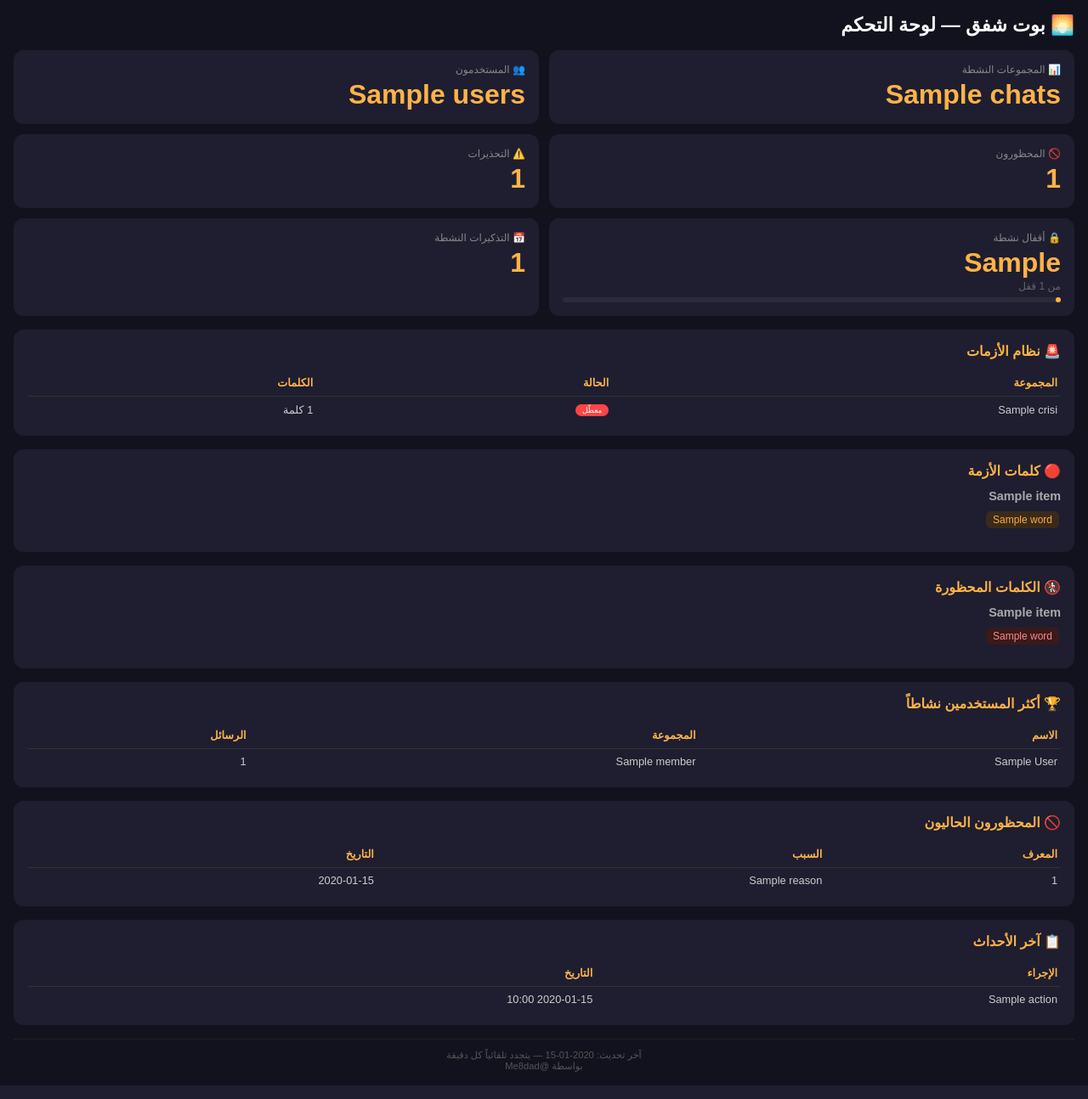
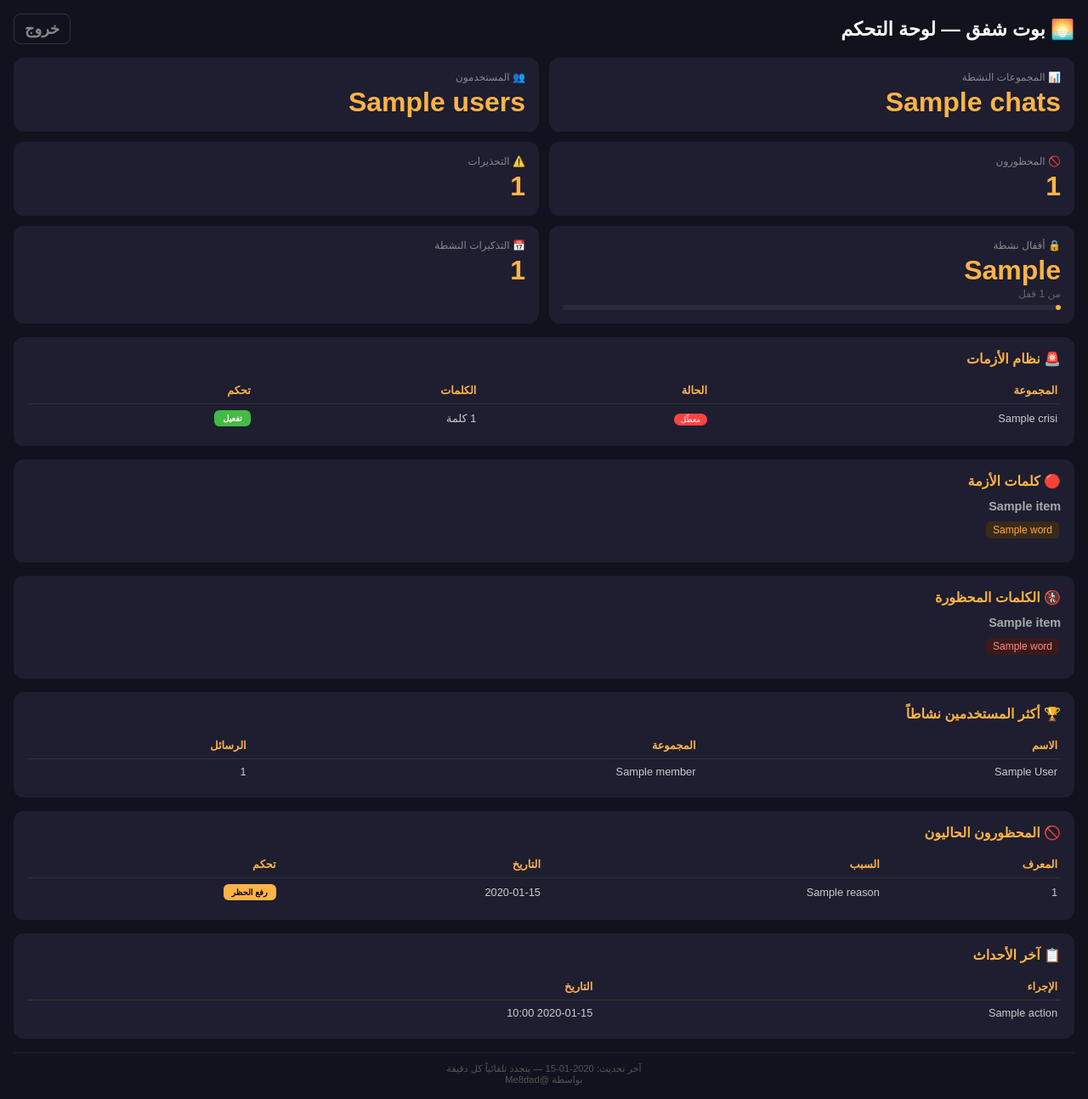
Before and after one commit to meqdad11/-2-, a FastAPI app: template templates/dashboard.html in a window 1280 px wide. Shown: the whole page at 85% size. Run offline with FastAPI, Linux system fonts and the light colour scheme; the template is opened without the code that fills it: most values are stand-ins (such as "Sample title", 1, 10 or a date in 2020).

Commit message:
Update dashboard.html

```diff
--- a/templates/dashboard.html
+++ b/templates/dashboard.html
@@ -8,13 +8,11 @@
     <style>
         * { box-sizing: border-box; margin: 0; padding: 0; }
         body { font-family: Arial, sans-serif; background: #12121f; color: #e0e0e0; padding: 16px; }
-        h1 { font-size: 1.4em; margin-bottom: 16px; color: #fff; display: flex; align-items: center; gap: 8px; }
+        h1 { font-size: 1.4em; margin-bottom: 16px; color: #fff; display: flex; align-items: center; gap: 8px; justify-content: space-between; }
         h2 { font-size: 1em; color: #ffb347; margin-bottom: 12px; }
         h3 { font-size: 0.9em; color: #aaa; margin-bottom: 8px; }
 
         .grid { display: grid; grid-template-columns: 1fr 1fr; gap: 12px; margin-bottom: 16px; }
-        .grid-3 { display: grid; grid-template-columns: 1fr 1fr 1fr; gap: 12px; margin-bottom: 16px; }
-
         .card { background: #1e1e30; border-radius: 12px; padding: 16px; }
         .card.full { grid-column: 1 / -1; }
 
@@ -43,11 +41,32 @@
         .progress-bar { height: 6px; border-radius: 4px; background: #ffb347; }
 
         .empty { color: #555; font-size: 0.8em; text-align: center; padding: 12px; }
+
+        .btn { border: none; border-radius: 6px; padding: 4px 10px; font-size: 0.75em;
+               cursor: pointer; font-weight: bold; transition: opacity 0.2s; }
+        .btn:hover { opacity: 0.8; }
+        .btn-red { background: #ff4444; color: #fff; }
+        .btn-green { background: #44bb44; color: #fff; }
+        .btn-yellow { background: #ffb347; color: #000; }
+        .btn-gray { background: #444; color: #ccc; }
+
+        .logout { font-size: 0.8em; color: #888; text-decoration: none; padding: 6px 12px;
+                  border: 1px solid #333; border-radius: 8px; }
+        .logout:hover { color: #ff6666; border-color: #ff6666; }
+
+        .toast { position: fixed; bottom: 20px; left: 50%; transform: translateX(-50%);
+                 background: #44bb44; color: #fff; padding: 10px 20px; border-radius: 8px;
+                 font-size: 0.85em; display: none; z-index: 999; }
     </style>
 </head>
 <body>
 
-<h1>🌅 بوت شفق — لوحة التحكم</h1>
+<div class="toast" id="toast"></div>
+
+<h1>
+    🌅 بوت شفق — لوحة التحكم
+    <a href="/logout" class="logout">خروج</a>
+</h1>
 
 <!-- إحصائيات رئيسية -->
 <div class="grid">
@@ -79,12 +98,12 @@
     </div>
 </div>
 
-<!-- نظام الأزمات -->
+<!-- نظام الأزمات مع أزرار تحكم -->
 <div class="section card">
     <h2>🚨 نظام الأزمات</h2>
     {% if crisis_data %}
     <table>
-        <tr><th>المجموعة</th><th>الحالة</th><th>الكلمات</th></tr>
+        <tr><th>المجموعة</th><th>الحالة</th><th>الكلمات</th><th>تحكم</th></tr>
         {% for c in crisis_data %}
         <tr>
             <td>{{ c.chat_name }}</td>
@@ -96,6 +115,13 @@
                 {% endif %}
             </td>
             <td>{{ c.word_count }} كلمة</td>
+            <td>
+                {% if c.enabled %}
+                <button class="btn btn-red" onclick="toggleCrisis('{{ c.chat_id }}', false)">تعطيل</button>
+                {% else %}
+                <button class="btn btn-green" onclick="toggleCrisis('{{ c.chat_id }}', true)">تفعيل</button>
+                {% endif %}
+            </td>
         </tr>
         {% endfor %}
     </table>
@@ -157,17 +183,20 @@
     {% endif %}
 </div>
 
-<!-- المحظورون الحاليون -->
+<!-- المحظورون مع زر رفع الحظر -->
 <div class="section card">
     <h2>🚫 المحظورون الحاليون</h2>
     {% if ban_list %}
     <table>
-        <tr><th>المعرف</th><th>السبب</th><th>التاريخ</th></tr>
+        <tr><th>المعرف</th><th>السبب</th><th>التاريخ</th><th>تحكم</th></tr>
         {% for b in ban_list %}
         <tr>
             <td>{{ b.user_id }}</td>
             <td>{{ b.reason or '—' }}</td>
             <td>{{ b.created_at[:10] if b.created_at else '—' }}</td>
+            <td>
+                <button class="btn btn-yellow" onclick="removeBan('{{ b.user_id }}', '{{ b.chat_id }}')">رفع الحظر</button>
+            </td>
         </tr>
         {% endfor %}
     </table>
@@ -199,5 +228,46 @@
     <br>بواسطة @Me8dad
 </div>
 
+<script>
+function showToast(msg, color = '#44bb44') {
+    const t = document.getElementById('toast');
+    t.textContent = msg;
+    t.style.background = color;
+    t.style.display = 'block';
+    setTimeout(() => t.style.display = 'none', 2500);
+}
+
+async function toggleCrisis(chatId, enabled) {
+    const res = await fetch('/api/crisis/toggle', {
+        method: 'POST',
+        headers: {'Content-Type': 'application/json'},
+        body: JSON.stringify({chat_id: chatId, enabled: enabled})
+    });
+    const data = await res.json();
+    if (data.success) {
+        showToast(enabled ? '✅ تم تفعيل الأزمات' : '🔴 تم تعطيل الأزمات');
+        setTimeout(() => location.reload(), 1500);
+    } else {
+        showToast('❌ فشل العملية', '#ff4444');
+    }
+}
+
+async function removeBan(userId, chatId) {
+    if (!confirm('هل تريد رفع الحظر عن هذا المستخدم؟')) return;
+    const res = await fetch('/api/ban/remove', {
+        method: 'POST',
+        headers: {'Content-Type': 'application/json'},
+        body: JSON.stringify({user_id: userId, chat_id: chatId})
+    });
+    const data = await res.json();
+    if (data.success) {
+        showToast('✅ تم رفع الحظر');
+        setTimeout(() => location.reload(), 1500);
+    } else {
+        showToast('❌ فشل العملية', '#ff4444');
+    }
+}
+</script>
+
 </body>
 </html>
```
